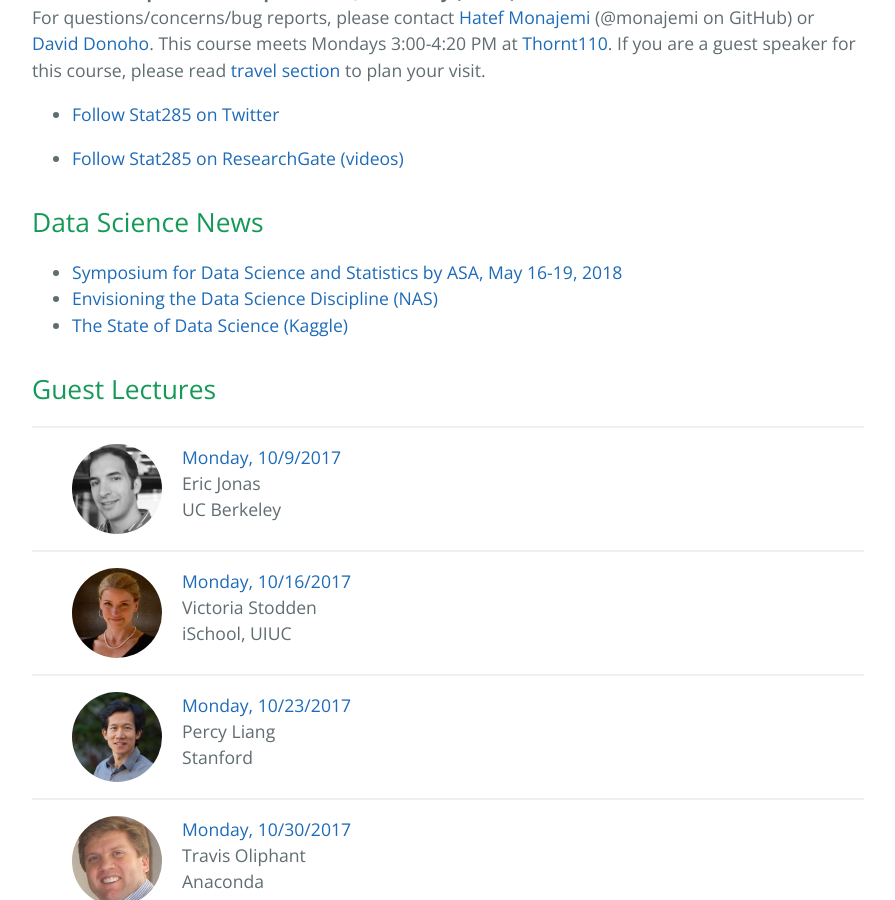
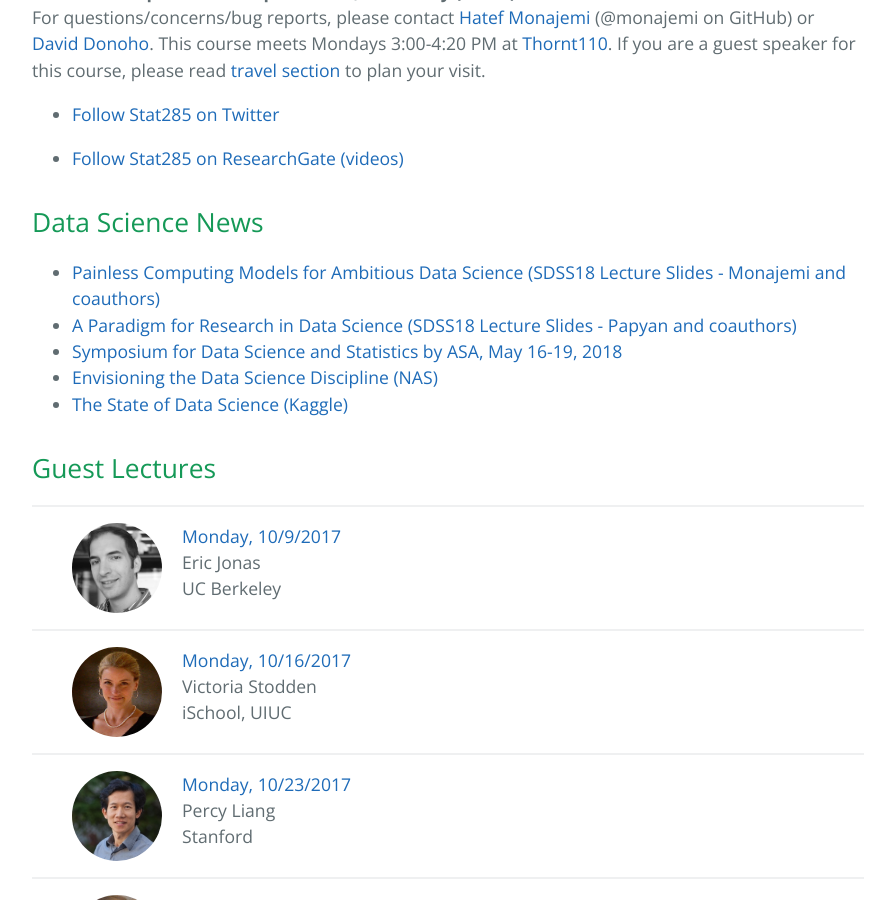
Before and after one commit to stats285/stats285.github.io, a Jekyll site: the page built from index.md, in a window 1280 px wide and 900 px high, scrolled down 809 px. Shown: the whole window, without its empty margins (192-1087 px from the left). Built offline with Jekyll 4.4.1, drawn with Linux system fonts in a browser that asks for light colours; the repository's description, which GitHub fills in, is left out.

Commit message:
added SDSS18 lectures

```diff
--- a/index.md
+++ b/index.md
@@ -11,6 +11,8 @@ For questions/concerns/bug reports, please contact [Hatef Monajemi](http://web.s
 * [Follow Stat285 on ResearchGate (videos)](https://www.researchgate.net/project/Massive-Computational-Experiments-Painlessly)
 
 ## Data Science News
+* [Painless Computing Models for Ambitious Data Science (SDSS18 Lecture Slides - Monajemi and coauthors)](assets/lectures/SDSS18_monajemi.pdf)
+* [A Paradigm for Research in Data Science (SDSS18 Lecture Slides - Papyan and coauthors)](assets/lectures/SDSS18_papyan.pdf)
 * [Symposium for Data Science and Statistics by ASA, May 16-19, 2018](https://ww2.amstat.org/meetings/sdss/2018/)
 * [Envisioning the Data Science Discipline (NAS)](https://www.nap.edu/read/24886/chapter/1)
 * [The State of Data Science (Kaggle)](https://www.kaggle.com/surveys/2017)
```
Also changed, not shown: 2 other files.
